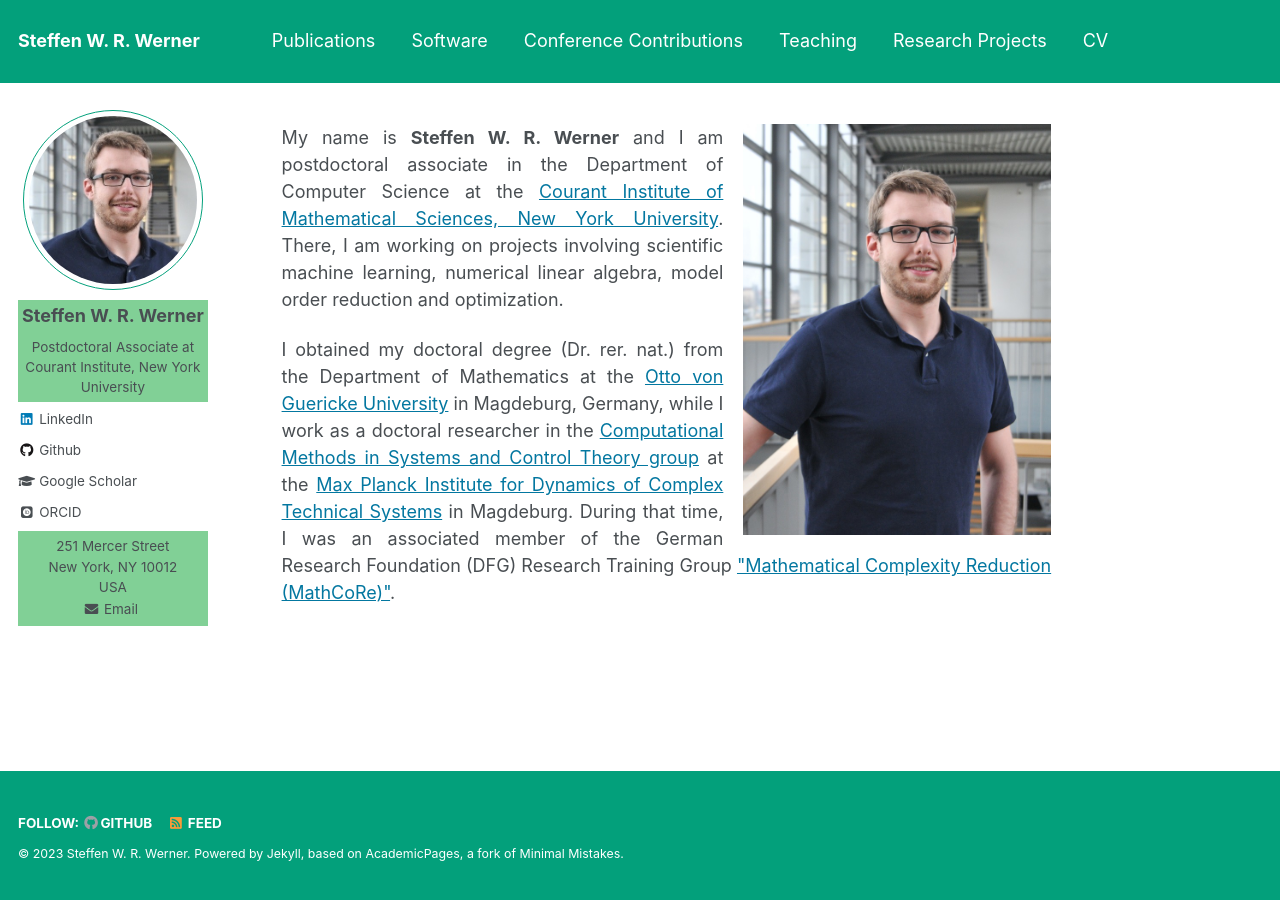
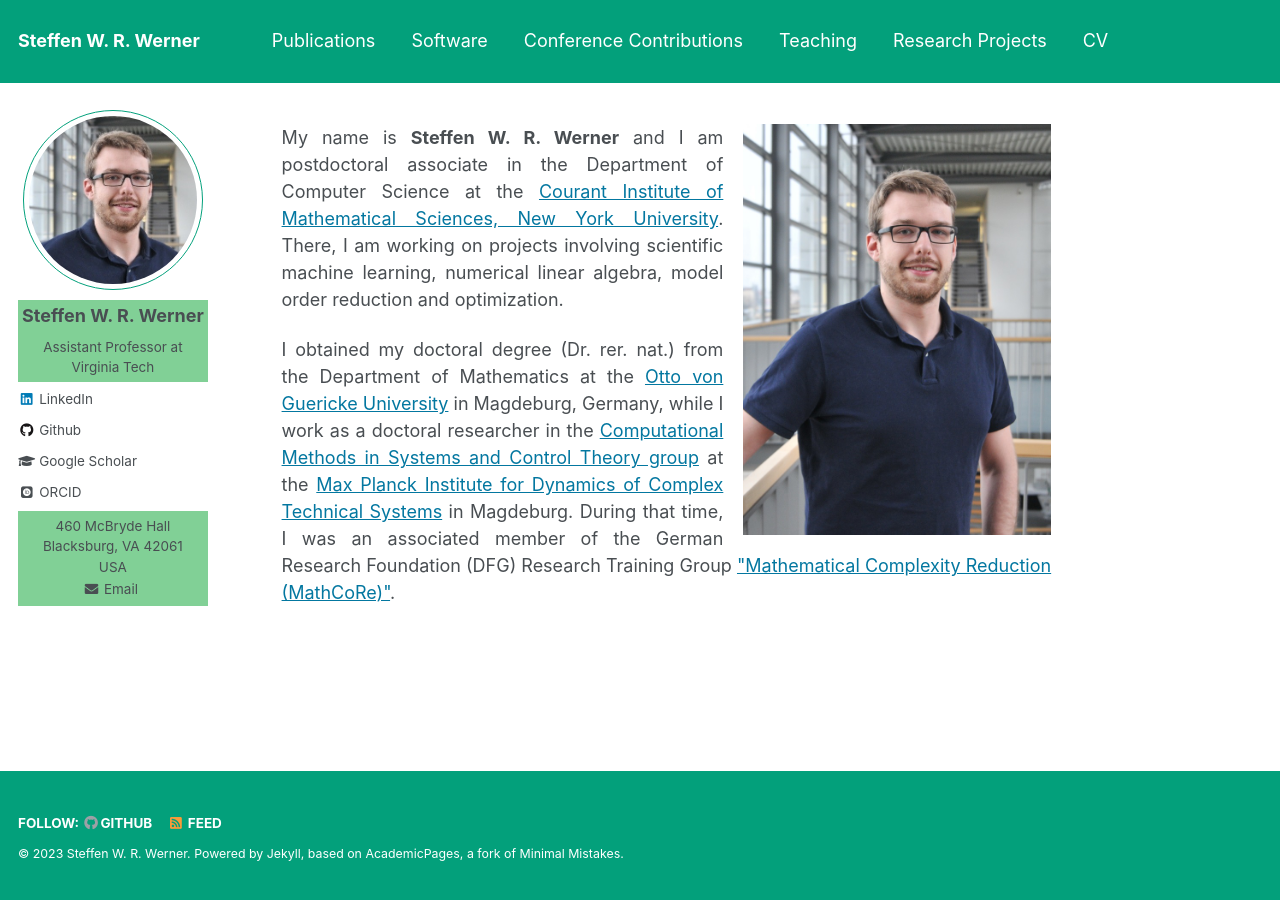
Before and after one commit to ninsteve/ninsteve.github.io, a Jekyll site: the page built from _pages/about.md, in a window 1280 px wide. Built offline with Jekyll 4.4.1, drawn with Linux system fonts in a browser that asks for light colours; some web fonts are replaced.

Commit message:
Updated profile contact.

```diff
--- a/_config.yml
+++ b/_config.yml
@@ -10,7 +10,7 @@ locale                   : "en-US"
 title                    : "Steffen W. R. Werner"
 title_separator          : "-"
 name                     : &name "Steffen W. R. Werner"
-description              : &description "Postdoctoral Associate at Courant Institute of Mathematical Sciences, New York University, USA"
+description              : &description "Assistant Professor at Department of Mathematics and Division of Computational Modeling and Data Analytics, Virginia Tech, USA"
 url                      : https://ninsteve.github.io # http://localhost:4000 # the base hostname & protocol for your site e.g. "https://mmistakes.github.io"
 baseurl                  : "" # the subpath of your site, e.g. "/blog"
 repository               : "ninsteve/ninsteve.github.io"
@@ -82,15 +82,15 @@ analytics:
 author:
   name             : "Steffen W. R. Werner"
   avatar           : "profile.jpg"
-  bio              : "Postdoctoral Associate at Courant Institute, New York University"
-  location_str     : "251 Mercer Street"
-  location_plc     : "New York, NY 10012"
+  bio              : "Assistant Professor at Virginia Tech"
+  location_str     : "460 McBryde Hall"
+  location_plc     : "Blacksburg, VA 42061"
   location_ctr     : "USA"
   location         :
   employer         :
   pubmed           :
   googlescholar    : "https://scholar.google.de/citations?user=F2v1uKAAAAAJ&hl=en"
-  email            : "steffen.werner@nyu.edu"
+  email            : "steffen.werner@vt.edu"
   researchgate     :
   uri              :
   bitbucket        :
```
